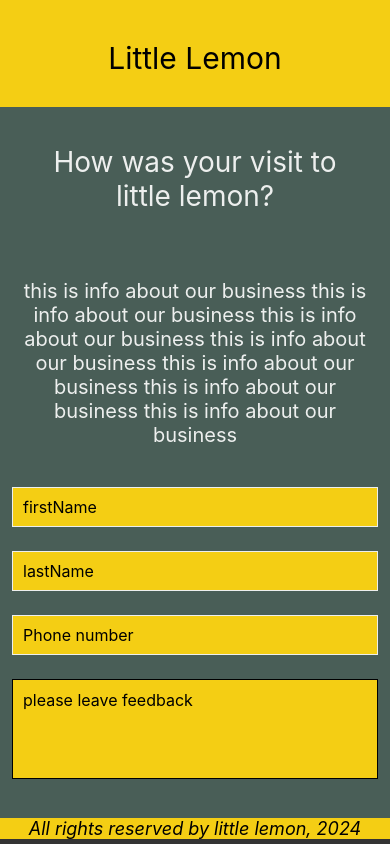
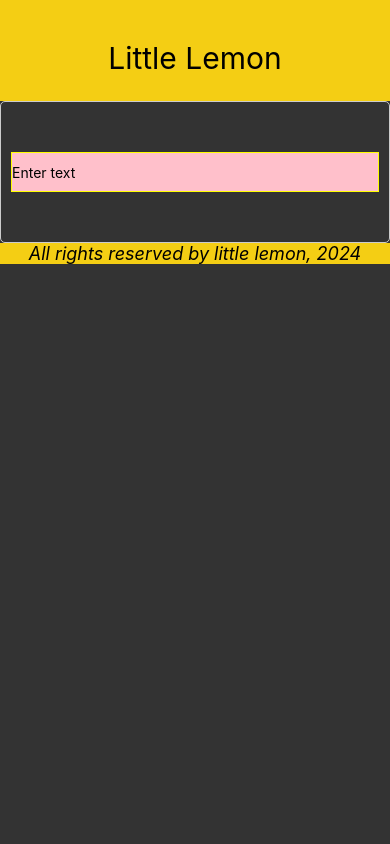
Before and after one commit to Hussain-hamim/Taskly, a React Native app: screen / in a window 390 px wide. Built offline with nearby package versions, Linux system fonts and the light colour scheme.

Commit message:
ClearableTextInput working sol for android

```diff
--- a/App.js
+++ b/App.js
@@ -8,13 +8,15 @@ import WelcomeScreen from "./components/WelcomeScreen";
 import MenuItems from "./components/MenuItems";
 import FeedbackForm from "./components/FeedbackForm";
 import LoginScreen from "./components/LoginScreen";
+import ClearableTextInput from "./components/ClearableTextInput";
 
 export default function App() {
   return (
     <View style={styles.container}>
       <Header />
       {/* <LoginScreen /> */}
-      <FeedbackForm />
+      {/* <FeedbackForm /> */}
+      <ClearableTextInput />
       {/* <MenuItems /> */}
       {/* <WelcomeScreen /> */}
       <Footer />
--- /dev/null
+++ b/components/ClearableTextInput.js
@@ -0,0 +1,64 @@
+import React, { useState } from "react";
+import {
+  View,
+  TextInput,
+  TouchableOpacity,
+  Text,
+  StyleSheet,
+} from "react-native";
+
+const ClearableTextInput = () => {
+  const [value, setValue] = useState("");
+
+  return (
+    <View style={styles.container}>
+      <TextInput
+        style={styles.input}
+        value={value}
+        onChangeText={(text) => setValue(text)}
+        placeholder="Enter text"
+      />
+      {value.length > 0 && (
+        <TouchableOpacity
+          onPress={() => setValue("")}
+          style={styles.clearButton}
+        >
+          <Text style={styles.clearButtonText}>X</Text>
+        </TouchableOpacity>
+      )}
+    </View>
+  );
+};
+
+const styles = StyleSheet.create({
+  container: {
+    flexDirection: "row",
+    alignItems: "center",
+    borderWidth: 1,
+    borderColor: "#ccc",
+    borderRadius: 5,
+    paddingHorizontal: 10,
+    padding: 50,
+  },
+  input: {
+    flex: 1,
+    height: 40,
+    backgroundColor: "pink",
+    borderWidth: 1,
+    borderColor: "yellow",
+  },
+  clearButton: {
+    backgroundColor: "pink",
+    borderWidth: 1,
+    borderColor: "yellow",
+    justifyContent: "center",
+    alignItems: "center",
+    padding: 5,
+  },
+  clearButtonText: {
+    color: "gray",
+    fontSize: 18,
+  },
+});
+
+export default ClearableTextInput;
--- a/components/FeedbackForm.js
+++ b/components/FeedbackForm.js
@@ -20,7 +20,7 @@ export default function FeedbackForm() {
       style={formStyles.container}
       behavior={Platform.OS === "android" ? "padding" : "height"}
     >
-      <ScrollView keyboardDismissMode="on-drag">
+      <ScrollView keyboardDismissMode="interactive">
         <Text style={formStyles.headingSection}>
           How was your visit to little lemon?
         </Text>
@@ -37,7 +37,9 @@ export default function FeedbackForm() {
           placeholder="firstName"
           style={formStyles.input}
           //   secureTextEntry={true} // password like entry
+          // onBlur={() => Alert.alert("firstname is now blurred")}
           onFocus={() => Alert.alert("firstname is focused")}
+          clearButtonMode="always" // don't work for android
         />
         <TextInput
           value={lastName}
@@ -46,6 +48,7 @@ export default function FeedbackForm() {
           style={formStyles.input}
           multiline={false}
           maxLength={5}
+          clearButtonMode="always" // don't work for android
         />
         <TextInput
           value={phoneNumber}
@@ -60,8 +63,9 @@ export default function FeedbackForm() {
           onChangeText={onChangeMessage}
           placeholder="please leave feedback"
           style={formStyles.messageInput}
-          multiline={true}
+          multiline={true} // the clearButtonMode wouldn't work on multiline true
           maxLength={250}
+          clearButtonMode="always" // don't work for android
         />
       </ScrollView>
     </KeyboardAvoidingView>
```
